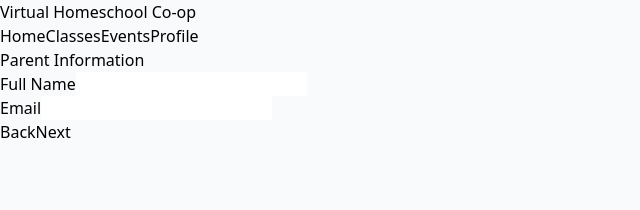
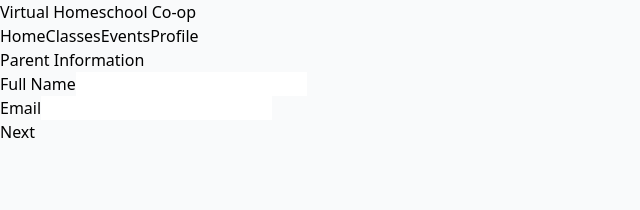
Before and after one commit to mattchx/homeschool, a React (Vite) app: page /onboarding in a window 1280 px wide. Shown: the top 210 px of the page, without its empty margins (0-640 px from the left). Built offline with nearby package versions, Linux system fonts and the light colour scheme.

Commit message:
update for onboarding

```diff
--- a/src/pages/Onboarding.tsx
+++ b/src/pages/Onboarding.tsx
@@ -53,20 +53,25 @@ export default function Onboarding() {
               formData={formData}
             />
           )}
-          <div className="mt-8 flex justify-between">
+          <div className="mt-8 flex">
+            <div className="flex-grow">
+              {step > 1 && (
                 <button
                   onClick={handleBack}
-              disabled={step === 1}
                   className="inline-flex items-center px-4 py-2 border border-transparent text-sm font-medium rounded-md text-gray-700 bg-gray-100 hover:bg-gray-200"
                 >
                   Back
                 </button>
+              )}
+            </div>
+            <div>
               <button
               onClick={handleNext}
               className="inline-flex items-center px-4 py-2 border border-transparent text-sm font-medium rounded-md text-white bg-indigo-600 hover:bg-indigo-700"
             >
               {step === 3 ? 'Complete Setup' : 'Next'}
               </button>
+            </div>
           </div>
         </div>
       </div>
@@ -80,21 +85,21 @@ function ParentInfoStep({ formData, setFormData }: ParentInfoStepProps) {
       <h2 className="text-2xl font-bold mb-6">Parent Information</h2>
       <div className="space-y-4">
         <div>
-          <label className="block text-sm font-medium text-gray-700">Full Name</label>
+          <label className="block text-gray-700 text-sm font-bold mb-2">Full Name</label>
           <input
             type="text"
             value={formData.parentName}
             onChange={(e) => setFormData({ ...formData, parentName: e.target.value })}
-            className="mt-1 block w-full rounded-md border-gray-300 shadow-sm focus:border-indigo-500 focus:ring-indigo-500 sm:text-sm"
+            className="appearance-none w-full px-3 py-2 text-black bg-white border border-gray-300 rounded-md shadow-sm placeholder-gray-400 focus:outline-none focus:ring-2 focus:ring-blue-500 focus:border-blue-500 transition duration-150 ease-in-out"
           />
         </div>
         <div>
-          <label className="block text-sm font-medium text-gray-700">Email</label>
+          <label className="block text-gray-700 text-sm font-bold mb-2">Email</label>
           <input
             type="email"
             value={formData.email}
             onChange={(e) => setFormData({ ...formData, email: e.target.value })}
-            className="mt-1 block w-full rounded-md border-gray-300 shadow-sm focus:border-indigo-500 focus:ring-indigo-500 sm:text-sm"
+            className="appearance-none w-full px-3 py-2 text-black bg-white border border-gray-300 rounded-md shadow-sm placeholder-gray-400 focus:outline-none focus:ring-2 focus:ring-blue-500 focus:border-blue-500 transition duration-150 ease-in-out"
           />
         </div>
       </div>
@@ -125,7 +130,7 @@ function ChildrenInfoStep({ formData, setFormData }: ChildrenInfoStepProps) {
             value={childName}
             onChange={(e) => setChildName(e.target.value)}
             placeholder="Child's Name"
-            className="flex-1 block rounded-md border-gray-300 shadow-sm focus:border-indigo-500 focus:ring-indigo-500 sm:text-sm"
+            className="appearance-none flex-1 px-3 py-2 text-black bg-white border border-gray-300 rounded-md shadow-sm placeholder-gray-400 focus:outline-none focus:ring-2 focus:ring-blue-500 focus:border-blue-500 transition duration-150 ease-in-out"
           />
           <button
             onClick={handleAddChild}
```
Lines whose indentation alone changed are shown as unchanged.
